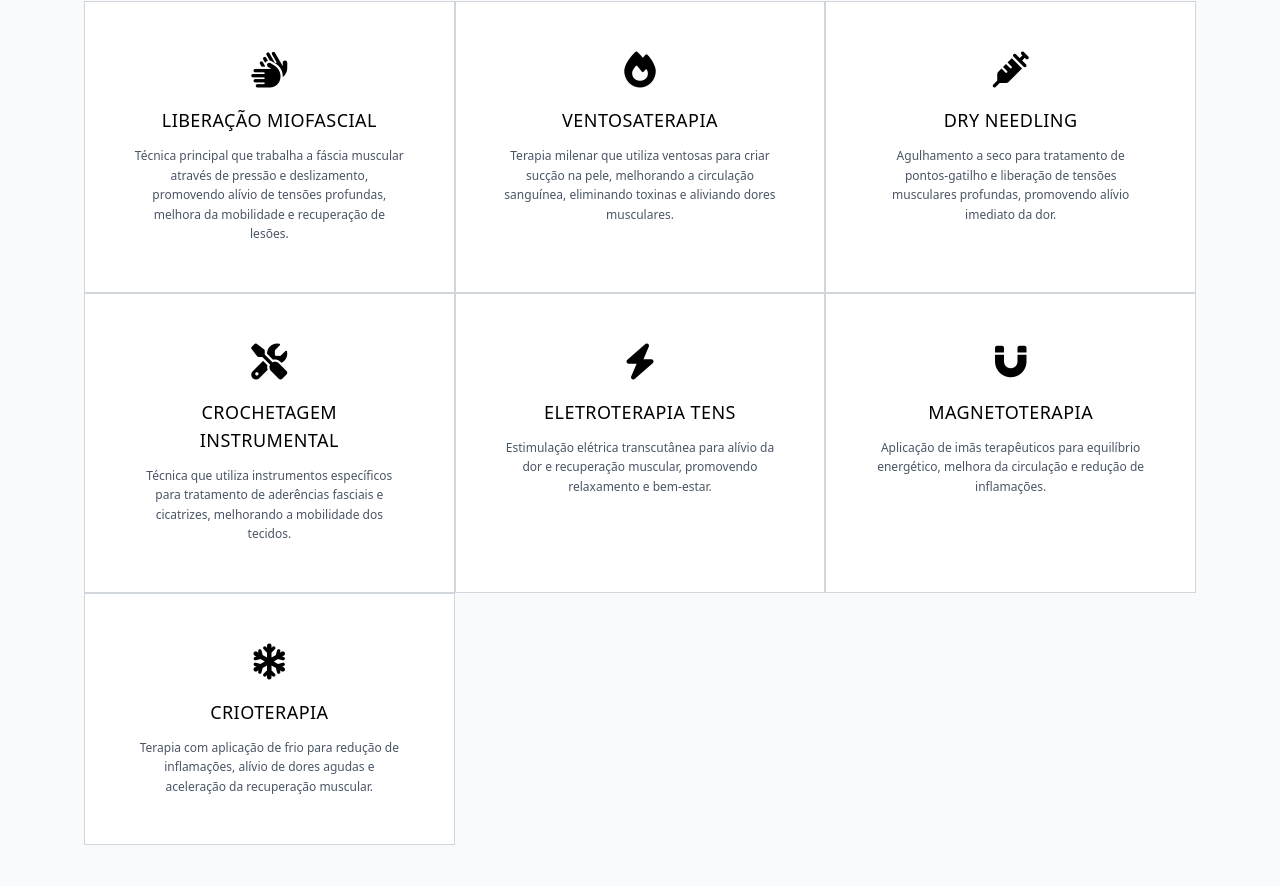
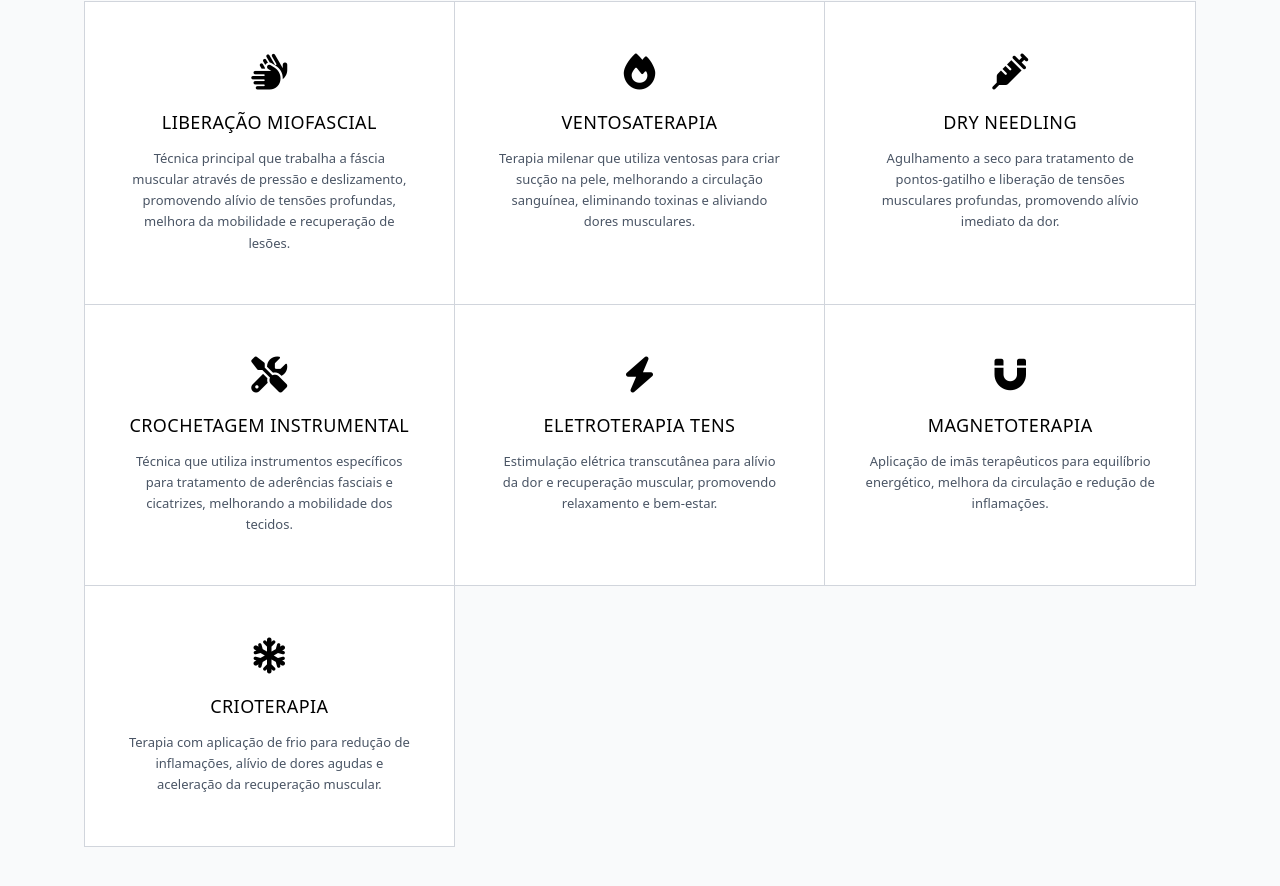
Before and after one commit to lucas19fonseca/landingPage-Dell, a React (Vite) app: page / in a window 1280 px wide. Shown: the part 1871-2757 px from the top of the page. Built offline with nearby package versions, Linux system fonts and the light colour scheme.

Commit message:
ajuste no tamanho das letras

```diff
--- a/src/components/sobre.jsx
+++ b/src/components/sobre.jsx
@@ -5,7 +5,7 @@ export default function Sobre() {
 
     {/* Título Principal */}
     <div className="text-center mb-16">
-      <h1 className="text-5xl md:text-6xl text-gray-900 mb-6 tracking-tight">
+      <h1 className="text-5xl md:text-6xl text-gray-900 mb-6 tracking-wide">
         SOBRE A DELL
       </h1>
       <div className="w-24 h-1 bg-gray-300 mx-auto"></div>
--- a/src/components/tecnicas.jsx
+++ b/src/components/tecnicas.jsx
@@ -3,111 +3,111 @@ export default function Tecnicas() {
         <section id="servicos" className="py-25 bg-gray-50">
             <div className="max-w-6xl mx-auto px-5">
                 {/* Cabeçalho */}
-                <h2 className="text-5xl md:text-6xl mb-6 text-black font-arial tracking-wide justify-center flex items-center">
+                <h2 className="text-5xl md:text-6xl mb-6 text-black tracking-wide justify-center flex items-center uppercase relative">
                     Serviços & Técnicas
-                    <div className="absolute bottom-0 left-1/2 transform -translate-x-1/2 w-20 h-0.5 bg-black"></div>
+                    <div className="absolute -bottom-3 left-1/2 transform -translate-x-1/2 w-20 h-0.5 bg-black"></div>
                 </h2>
 
                 <p className="text-lg text-gray-600 text-center mb-15 italic">
                     Tratamentos especializados para seu bem-estar
                 </p>
 
-                {/* Grid de Serviços - 2 colunas em todos os dispositivos */}
-                <div className="grid grid-cols-2 lg:grid-cols-3 gap- mt-15">
+                {/* Grid de Serviços */}
+                <div className="grid grid-cols-2 lg:grid-cols-3 divide-x divide-y divide-gray-300">
 
                     {/* Liberação Miofascial */}
-                    <div className="group bg-white p-12 border border-gray-300 text-center relative transition-all duration-400 hover:bg-black hover:text-white hover:scale-102 hover:z-10 hover:shadow-xl">
+                    <div className="group bg-white py-[50px] px-[40px] border-t border-l border-gray-300 text-center relative transition-all duration-400 hover:bg-black hover:text-white hover:scale-102 hover:z-10 hover:shadow-xl">
                         <div className="text-4xl mb-4 text-black transition-colors duration-400 group-hover:text-white">
                             <i className="fas fa-hands"></i>
                         </div>
                         <h3 className="text-lg mb-3 font-normal uppercase tracking-wide">
                             Liberação Miofascial
                         </h3>
-                        <p className="text-gray-600 leading-relaxed text-xs transition-colors duration-400 group-hover:text-gray-300">
+                        <p className="text-gray-600 leading-relaxed text-[13px] transition-colors duration-400 group-hover:text-gray-300">
                             Técnica principal que trabalha a fáscia muscular através de pressão e deslizamento, promovendo alívio de tensões profundas, melhora da mobilidade e recuperação de lesões.
                         </p>
                     </div>
 
                     {/* Ventosaterapia */}
-                    <div className="group bg-white p-12 border border-gray-300 text-center relative transition-all duration-400 hover:bg-black hover:text-white hover:scale-102 hover:z-10 hover:shadow-xl">
+                    <div className="group bg-white py-[50px] px-[40px] border-t border-gray-300  text-center relative transition-all duration-400 hover:bg-black hover:text-white hover:scale-102 hover:z-10 hover:shadow-xl">
                         <div className="text-4xl mb-4 text-black transition-colors duration-400 group-hover:text-white">
                             <i className="fas fa-fire"></i>
                         </div>
                         <h3 className="text-lg mb-3 font-normal uppercase tracking-wide">
                             Ventosaterapia
                         </h3>
-                        <p className="text-gray-600 leading-relaxed text-xs transition-colors duration-400 group-hover:text-gray-300">
+                        <p className="text-gray-600 leading-relaxed text-[13px] transition-colors duration-400 group-hover:text-gray-300">
                             Terapia milenar que utiliza ventosas para criar sucção na pele, melhorando a circulação sanguínea, eliminando toxinas e aliviando dores musculares.
                         </p>
                     </div>
 
                     {/* Dry Needling */}
-                    <div className="group bg-white p-12 border border-gray-300 text-center relative transition-all duration-400 hover:bg-black hover:text-white hover:scale-102 hover:z-10 hover:shadow-xl">
+                    <div className="group bg-white py-[50px] px-[40px] border-t border-gray-300 text-center relative transition-all duration-400 hover:bg-black hover:text-white hover:scale-102 hover:z-10 hover:shadow-xl">
                         <div className="text-4xl mb-4 text-black transition-colors duration-400 group-hover:text-white">
                             <i className="fas fa-syringe"></i>
                         </div>
                         <h3 className="text-lg mb-3 font-normal uppercase tracking-wide">
                             Dry Needling
                         </h3>
-                        <p className="text-gray-600 leading-relaxed text-xs transition-colors duration-400 group-hover:text-gray-300">
+                        <p className="text-gray-600 leading-relaxed text-[13px] transition-colors duration-400 group-hover:text-gray-300">
                             Agulhamento a seco para tratamento de pontos-gatilho e liberação de tensões musculares profundas, promovendo alívio imediato da dor.
                         </p>
                     </div>
 
                     {/* Crochetagem Instrumental */}
-                    <div className="group bg-white p-12 border border-gray-300 text-center relative transition-all duration-400 hover:bg-black hover:text-white hover:scale-102 hover:z-10 hover:shadow-xl">
+                    <div className="group bg-white py-[50px] px-[40px] border-l text-center relative transition-all duration-400 hover:bg-black hover:text-white hover:scale-102 hover:z-10 hover:shadow-xl">
                         <div className="text-4xl mb-4 text-black transition-colors duration-400 group-hover:text-white">
                             <i className="fas fa-tools"></i>
                         </div>
                         <h3 className="text-lg mb-3 font-normal uppercase tracking-wide">
                             Crochetagem Instrumental
                         </h3>
-                        <p className="text-gray-600 leading-relaxed text-xs transition-colors duration-400 group-hover:text-gray-300">
+                        <p className="text-gray-600 leading-relaxed text-[13px] transition-colors duration-400 group-hover:text-gray-300">
                             Técnica que utiliza instrumentos específicos para tratamento de aderências fasciais e cicatrizes, melhorando a mobilidade dos tecidos.
                         </p>
                     </div>
 
                     {/* Eletroterapia TENS */}
-                    <div className="group bg-white p-12 border border-gray-300 text-center relative transition-all duration-400 hover:bg-black hover:text-white hover:scale-102 hover:z-10 hover:shadow-xl">
+                    <div className="group bg-white py-[50px] px-[40px] text-center relative transition-all duration-400 hover:bg-black hover:text-white hover:scale-102 hover:z-10 hover:shadow-xl">
                         <div className="text-4xl mb-4 text-black transition-colors duration-400 group-hover:text-white">
                             <i className="fas fa-bolt"></i>
                         </div>
                         <h3 className="text-lg mb-3 font-normal uppercase tracking-wide">
                             Eletroterapia TENS
                         </h3>
-                        <p className="text-gray-600 leading-relaxed text-xs transition-colors duration-400 group-hover:text-gray-300">
+                        <p className="text-gray-600 leading-relaxed text-[13px] transition-colors duration-400 group-hover:text-gray-300">
                             Estimulação elétrica transcutânea para alívio da dor e recuperação muscular, promovendo relaxamento e bem-estar.
                         </p>
                     </div>
 
                     {/* Magnetoterapia */}
-                    <div className="group bg-white p-12 border border-gray-300 text-center relative transition-all duration-400 hover:bg-black hover:text-white hover:scale-102 hover:z-10 hover:shadow-xl">
+                    <div className="group bg-white py-[50px] px-[40px] text-center relative transition-all duration-400 hover:bg-black hover:text-white hover:scale-102 hover:z-10 hover:shadow-xl">
                         <div className="text-4xl mb-4 text-black transition-colors duration-400 group-hover:text-white">
                             <i className="fas fa-magnet"></i>
                         </div>
                         <h3 className="text-lg mb-3 font-normal uppercase tracking-wide">
                             Magnetoterapia
                         </h3>
-                        <p className="text-gray-600 leading-relaxed text-xs transition-colors duration-400 group-hover:text-gray-300">
+                        <p className="text-gray-600 leading-relaxed text-[13px] transition-colors duration-400 group-hover:text-gray-300">
                             Aplicação de imãs terapêuticos para equilíbrio energético, melhora da circulação e redução de inflamações.
                         </p>
                     </div>
 
                     {/* Crioterapia */}
-                    <div className="group bg-white p-12 border border-gray-300 text-center relative transition-all duration-400 hover:bg-black hover:text-white hover:scale-102 hover:z-10 hover:shadow-xl">
+                    <div className="group bg-white py-[50px] px-[40px]  border-b border-r border-l border-gray-300 text-center relative transition-all duration-400 hover:bg-black hover:text-white hover:scale-102 hover:z-10 hover:shadow-xl">
                         <div className="text-4xl mb-4 text-black transition-colors duration-400 group-hover:text-white">
                             <i className="fas fa-snowflake"></i>
                         </div>
                         <h3 className="text-lg mb-3 font-normal uppercase tracking-wide">
                             Crioterapia
                         </h3>
-                        <p className="text-gray-600 leading-relaxed text-xs transition-colors duration-400 group-hover:text-gray-300">
+                        <p className="text-gray-600 leading-relaxed text-[13px] transition-colors duration-400 group-hover:text-gray-300">
                             Terapia com aplicação de frio para redução de inflamações, alívio de dores agudas e aceleração da recuperação muscular.
                         </p>
                     </div>
-
                 </div>
             </div>
         </section>
+
     );
 }
```
